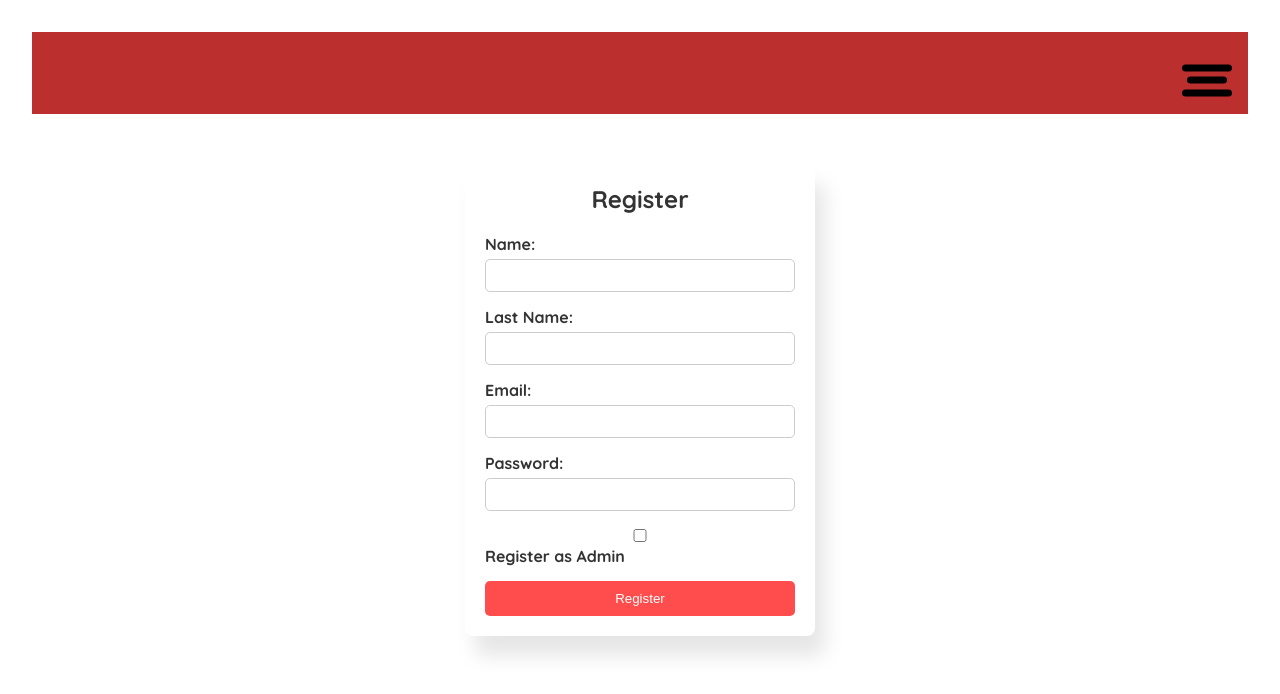
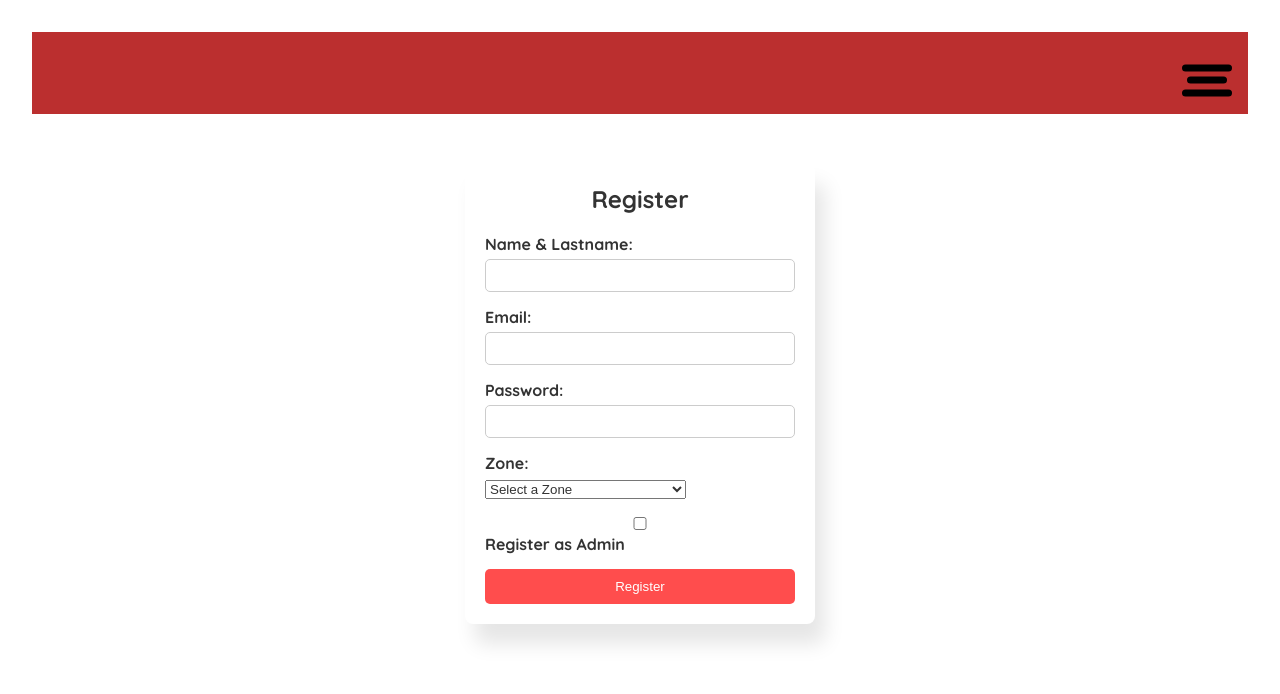
Before and after one commit to ocean2024D/Elia-Frontend, a React (Vite) app in the folder Elia/: page /register in a window 1280 px wide. Shown: the top 694 px of the page. Built offline with nearby package versions, Linux system fonts and the light colour scheme.

Commit message:
fixed the register page

```diff
--- a/Elia/src/pages/Register.jsx
+++ b/Elia/src/pages/Register.jsx
@@ -11,11 +11,24 @@ const Register = () => {
   const [, setCookie] = useCookies(["authToken"]); // Use setCookie to store JWT
   const [formData, setFormData] = useState({
     name: "",
-    lastName: "",
     email: "",
     password: "",
     isAdmin: false,
+    zone: "", // New zone field
   });
+
+  const zones = [
+    "North-West Lendelede",
+    "North-West Lochristi",
+    "North-East Merksem",
+    "North-East Stalen",
+    "North-East Schaarbeek Noord",
+    "South-West Gouy",
+    "South-West Schaerbeek Sud",
+    "South-East Bressoux",
+    "South-East Villeroux",
+    "South-East Gembloux",
+  ];
 
   const handleChange = (e) => {
     const { name, value, type, checked } = e.target;
@@ -39,7 +52,7 @@ const Register = () => {
         setCookie("authToken", data.token, { path: "/", httpOnly: false });
 
         toast.success("Registration successful! Redirecting to home...");
-        setTimeout(() => navigate("/"), 2000); // Redirect to Home page
+        setTimeout(() => navigate("/"), 1000); // Redirect to Home page
       } else {
         toast.error(data.message || "Registration failed");
       }
@@ -54,7 +67,7 @@ const Register = () => {
       <h2>Register</h2>
       <form onSubmit={handleSubmit}>
         <div className="input-group">
-          <label>Name:</label>
+          <label>Name & Lastname:</label>
           <input
             type="text"
             name="name"
@@ -63,16 +76,7 @@ const Register = () => {
             required
           />
         </div>
-        <div className="input-group">
-          <label>Last Name:</label>
-          <input
-            type="text"
-            name="lastName"
-            value={formData.lastName}
-            onChange={handleChange}
-            required
-          />
-        </div>
+
         <div className="input-group">
           <label>Email:</label>
           <input
@@ -92,6 +96,21 @@ const Register = () => {
             onChange={handleChange}
             required
           />
+        </div>
+        <div className="input-group">
+          <label>Zone:</label>
+          <select
+            name="zone"
+            value={formData.zone}
+            onChange={handleChange}
+            required>
+            <option value="">Select a Zone</option>
+            {zones.map((zone, index) => (
+              <option key={index} value={zone}>
+                {zone}
+              </option>
+            ))}
+          </select>
         </div>
         <div className="input-group checkbox-group">
           <label>
```
